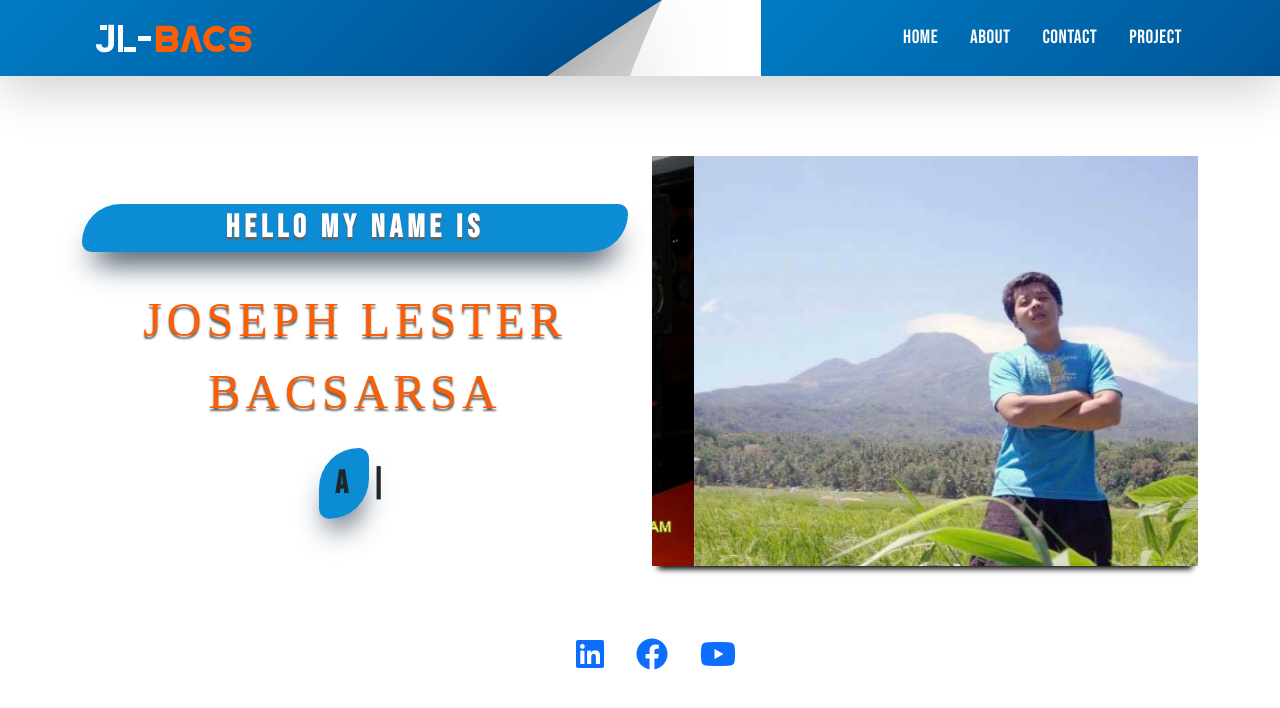
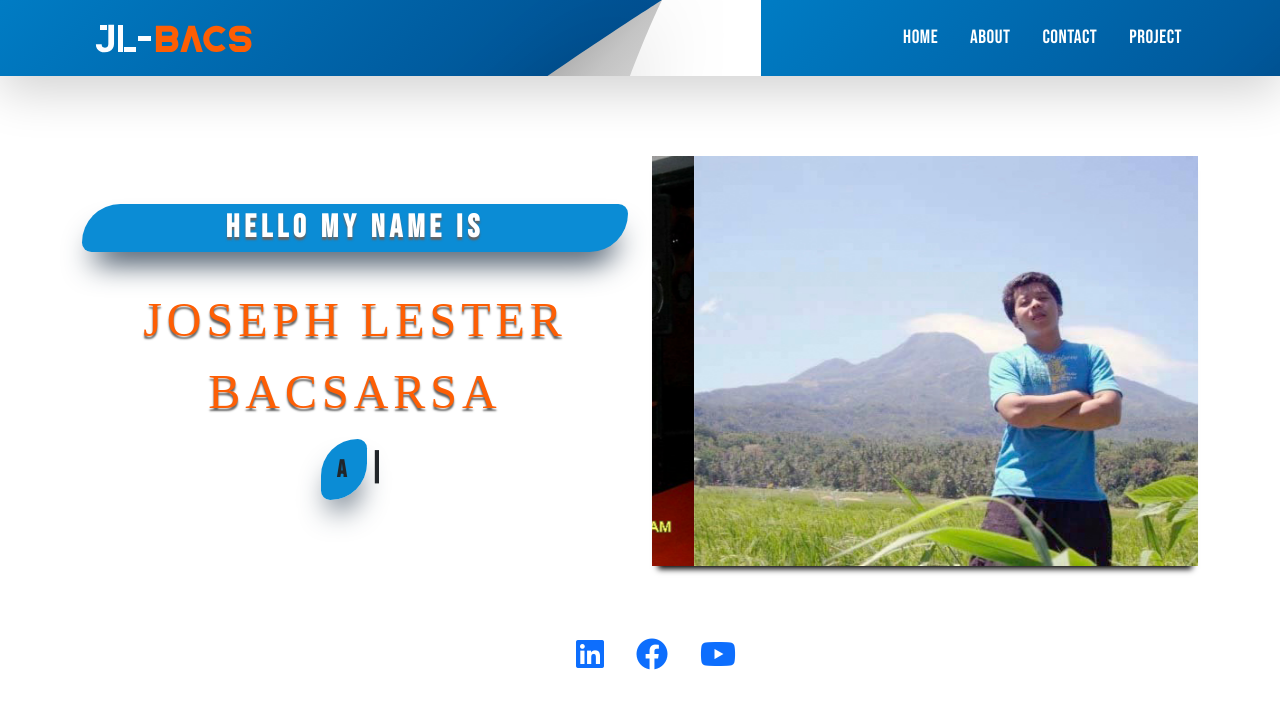
Before and after one commit to jlbbacs/Portfolio-app, a React (Create React App) app: page / in a window 1280 px wide. Shown: the top 708 px of the page. Built offline with nearby package versions, Linux system fonts and the light colour scheme; the HTML template or start-up script is replaced by a standard one; a web font is replaced by a local one.

Commit message:
fixing carousel font

```diff
--- a/src/css/home.css
+++ b/src/css/home.css
@@ -48,16 +48,16 @@
     border: none;
     border-radius: 40px 10px;
     box-shadow: rgb(38, 57, 77) 0px 20px 30px -10px;
+    font-size: 24px;
 
 
 }
 .type{
-    margin-top: 2rem;
+    margin-top: 1rem;
 }
-#type-text{
-    font-size: 0.5rem!important;
-    text-shadow:white;
-}
+
+
+
 
 
 
--- a/src/pages/Home.js
+++ b/src/pages/Home.js
@@ -33,11 +33,13 @@ const Home = ()=> {
         <Typewriter
 
             id = "type-text"
+            className="typewriter-text"
             options={{
             strings: ['A Problem Solver','A Front-end Developer','A Web Designer'],
             autoStart: true,
              loop: true,
               }}
+
               />
               </div>
               </div>
```
